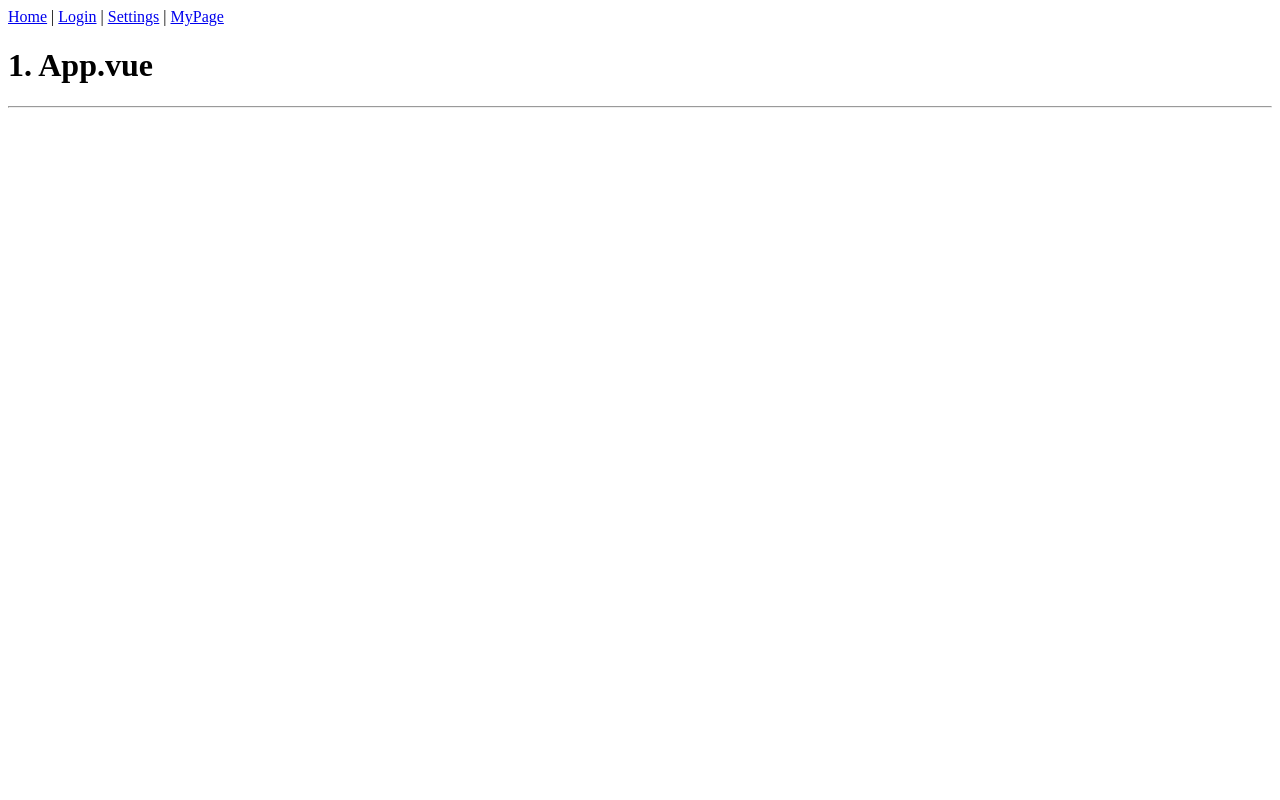
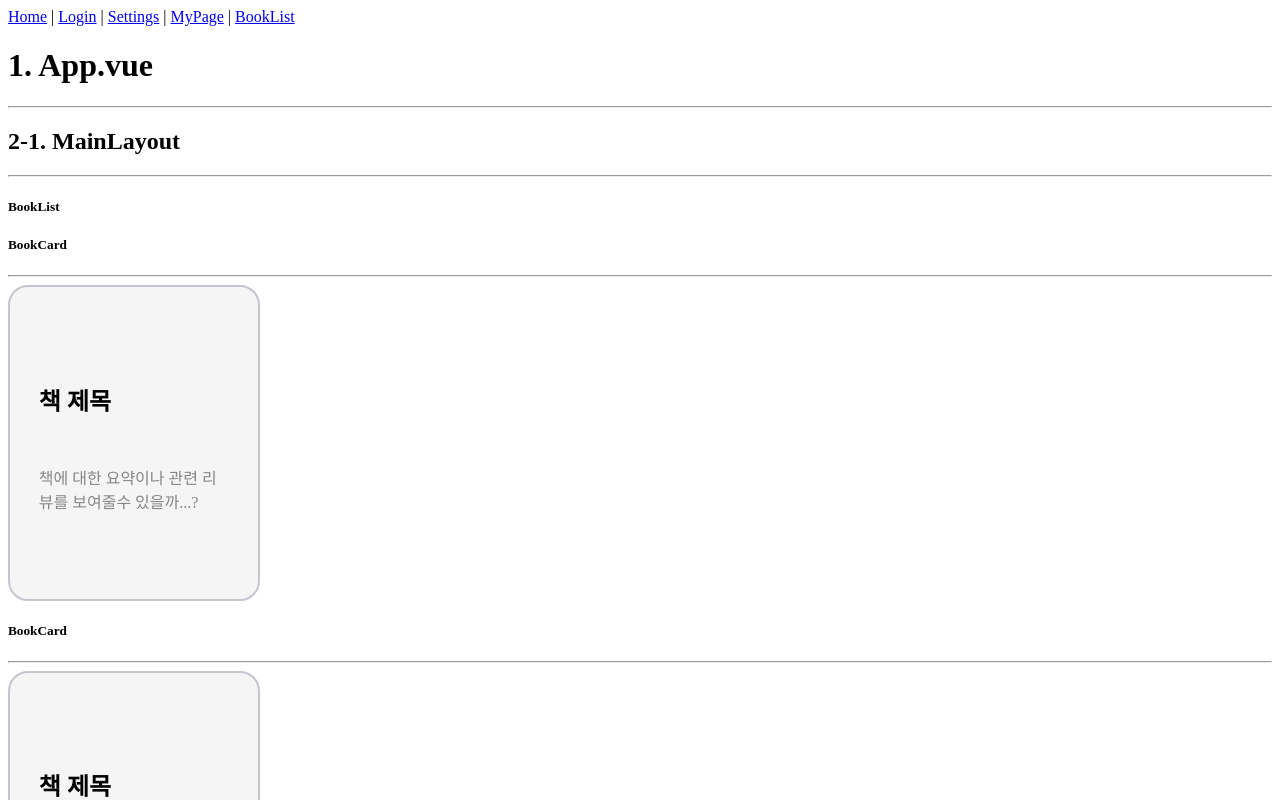
Before and after one commit to Ryuharam/SSAFY_project_MJHR, a Vue app in the folder vue-project/: page /book in a window 1280 px wide. Shown: the top 800 px of the page. Built offline with nearby package versions, Linux system fonts and the light colour scheme.

Commit message:
bookcard 반복문 확인

```diff
--- a/vue-project/src/App.vue
+++ b/vue-project/src/App.vue
@@ -15,6 +15,10 @@
     <RouterLink :to="{ name: 'MyPage' }">
       <span>MyPage</span>
     </RouterLink>
+    |
+    <RouterLink :to="{ name: 'BookList' }">
+      <span>BookList</span>
+    </RouterLink>
   </nav>
   <h1>1. App.vue</h1>
   <hr>
--- a/vue-project/src/components/BookCard.vue
+++ b/vue-project/src/components/BookCard.vue
@@ -0,0 +1,77 @@
+<template>
+  <div>
+    <h5>BookCard</h5>
+    <hr>
+    <div class="card">
+      <div class="card-details">
+        <p class="text-title">책 제목</p>
+        <p class="text-body">책에 대한 요약이나 관련 리뷰를 보여줄수 있을까...?</p>
+      </div>
+      <button class="card-button">More info</button>
+    </div>
+  </div>
+</template>
+
+<script setup>
+
+</script>
+
+<style scoped>
+/* From Uiverse.io by alexruix */
+.card {
+  width: 190px;
+  height: 254px;
+  border-radius: 20px;
+  background: #f5f5f5;
+  position: relative;
+  padding: 1.8rem;
+  border: 2px solid #c3c6ce;
+  transition: 0.5s ease-out;
+  overflow: visible;
+}
+
+.card-details {
+  color: black;
+  height: 100%;
+  gap: .5em;
+  display: grid;
+  place-content: center;
+}
+
+.card-button {
+  transform: translate(-50%, 125%);
+  width: 60%;
+  border-radius: 1rem;
+  border: none;
+  background-color: #008bf8;
+  color: #fff;
+  font-size: 1rem;
+  padding: .5rem 1rem;
+  position: absolute;
+  left: 50%;
+  bottom: 0;
+  opacity: 0;
+  transition: 0.3s ease-out;
+}
+
+.text-body {
+  color: rgb(134, 134, 134);
+}
+
+/*Text*/
+.text-title {
+  font-size: 1.5em;
+  font-weight: bold;
+}
+
+/*Hover*/
+.card:hover {
+  border-color: #008bf8;
+  box-shadow: 0 4px 18px 0 rgba(0, 0, 0, 0.25);
+}
+
+.card:hover .card-button {
+  transform: translate(-50%, 50%);
+  opacity: 1;
+}
+</style>
--- a/vue-project/src/pages/Book/BookList.vue
+++ b/vue-project/src/pages/Book/BookList.vue
@@ -1,9 +1,27 @@
 <template>
-
+  <h5>BookList</h5>
+  <div v-for="(num, index) in time" :key="index">
+    <BookCard />
+  </div>
 </template>
 
 <script>
+import { ref } from "vue";
+import BookCard from "@/components/BookCard.vue";
 
+export default {
+  components: {
+    BookCard,
+  },
+  setup() {
+    // time 배열을 반응형 데이터로 정의
+    const time = ref([1, 2, 3, 4]);
+
+    return {
+      time,
+    };
+  },
+};
 </script>
 
 <style scoped></style>
--- a/vue-project/src/router/index.js
+++ b/vue-project/src/router/index.js
@@ -11,6 +11,7 @@ import Login from "../pages/Auth/Login.vue";
 import Settings from "../pages/User/Settings.vue";
 import Signup from "../pages/Auth/Signup.vue";
 import MyPage from "../pages/User/MyPage.vue";
+import BookList from "../pages/Book/BookList.vue";
 
 
 const router = createRouter({
@@ -26,6 +27,11 @@ const router = createRouter({
           path: "",
           name: "Home",
           component: Home,
+        },
+        {
+          path: "book",
+          name: "BookList",
+          component: BookList,
         },
         {
           path: "book/:id",
```
